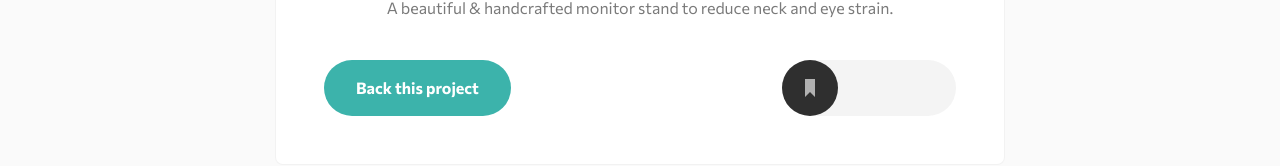
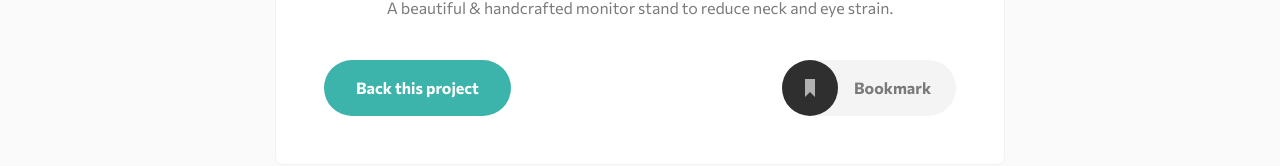
Before and after one commit to richardcyrus/fm-crowdfunding-product-page, a Vue app: page / in a window 1280 px wide. Shown: the part 437-603 px from the top of the page. Built offline with nearby package versions, Linux system fonts and the light colour scheme.

Commit message:
fix: set default label for Bookmark button

```diff
--- a/src/components/ProjectDescription.vue
+++ b/src/components/ProjectDescription.vue
@@ -3,7 +3,7 @@ import { reactive, onMounted } from 'vue'
 
 const bookmarkState = reactive({
   bookmarked: false,
-  bookmark_label: ''
+  bookmark_label: 'Bookmark'
 })
 
 function setBookmark() {
```
